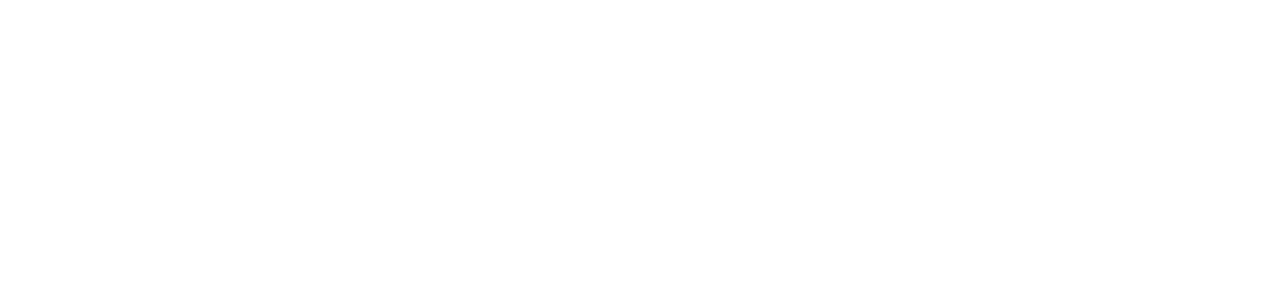
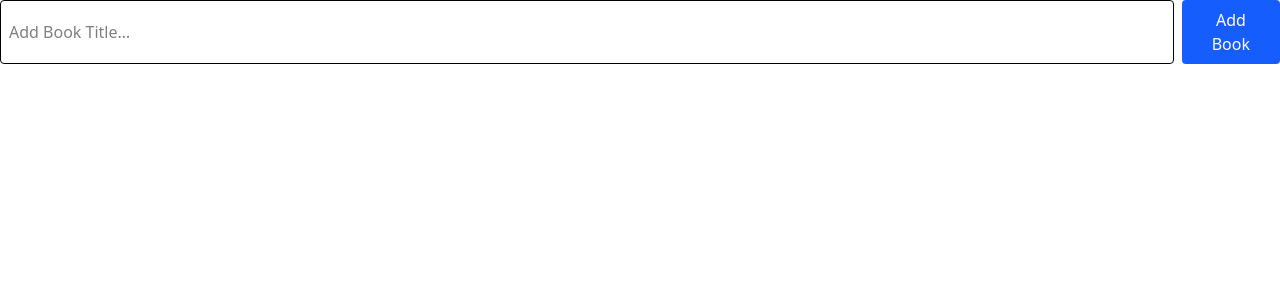
Before and after one commit to tmoechel-futura/tailwind-demo, a React (Vite) app: page / in a window 1280 px wide. Shown: the top 300 px of the page. Built offline with nearby package versions, Linux system fonts and the light colour scheme.

Commit message:
connect app with bookCreate

```diff
--- a/src/App.tsx
+++ b/src/App.tsx
@@ -1,4 +1,5 @@
 import { useState } from "react";
+import BookCreate from "./components/BookCreate";
 
 interface BookProps {
   id: string;
@@ -8,10 +9,18 @@
 function App() {
   const [books, setBooksState] = useState<BookProps[]>([])
 
+  const handleBookCreate = (title: string) => {
+    const newBook = {
+      id: crypto.randomUUID(),
+      title
+    }
+    console
+    setBooksState([...books, newBook])
+  }
+
   return (
-    // mx is x marging
     <main>
-
+      <BookCreate onBookCreate={handleBookCreate} />
     </main>
   )
 }
--- a/src/components/BookCreate.tsx
+++ b/src/components/BookCreate.tsx
@@ -26,7 +26,7 @@
                 name="query"
                 value={bookTitle} // controlled component
                 onChange={bookTitleChange}
-                placeholder="Search…"
+                placeholder="Add Book Title…"
                 className="border p-2 rounded w-full"
             />
             <button type="submit" className="px-4 py-2 rounded bg-blue-600 text-white">
```
